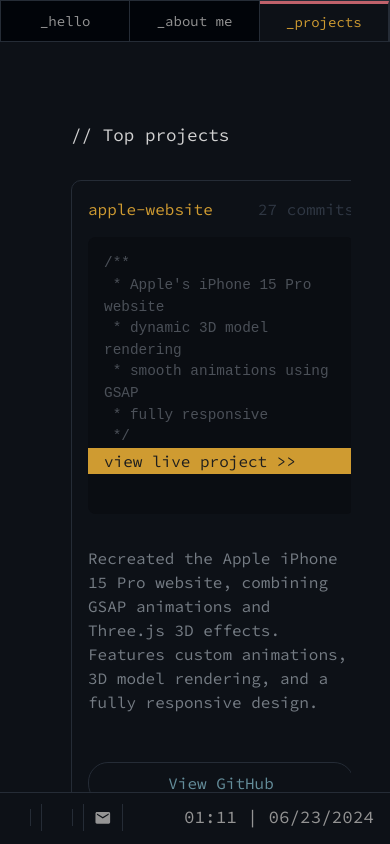
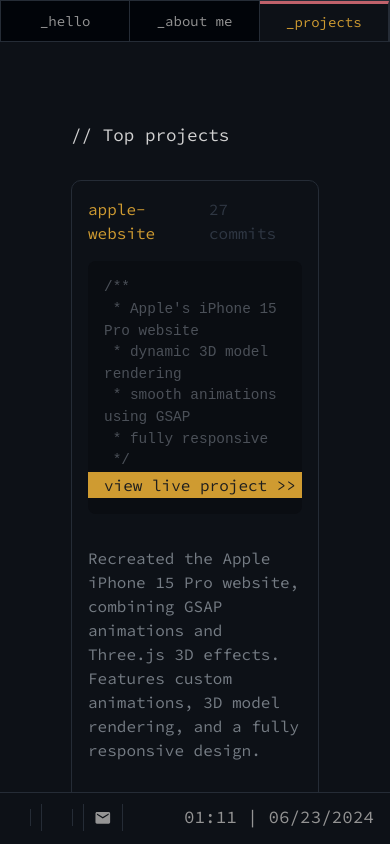
Before and after one commit to jung-eugene/portfolio, a Next.js app: page /project in a window 390 px wide. Built offline with nearby package versions, Linux system fonts and the light colour scheme; some icons are missing.

Commit message:
update card grid settings and media query

```diff
--- a/styles/Project.module.css
+++ b/styles/Project.module.css
@@ -20,7 +20,7 @@
 
 .grid {
   display: grid;
-  grid-template-columns: repeat(auto-fit, minmax(460px, 1fr));
+  grid-template-columns: repeat(2, 1fr);
   gap: 2rem;
   flex-grow: 1;
 }
@@ -123,9 +123,10 @@
   color: #ffffff;
 }
 
-@media screen and (max-width: 768px) {
+/* For tablets and phones */
+@media screen and (max-width: 1024px) {
   .grid {
-    grid-template-columns: repeat(auto-fit, minmax(300px, 1fr));
+    grid-template-columns: 1fr;
     gap: 1rem;
   }
 
@@ -135,7 +136,6 @@
 
   .codeBlock {
     height: auto; /* Allow code block to expand */
-    padding-bottom: 2.5rem; /* Ensure space for the button */
   }
 
   .button {
```
